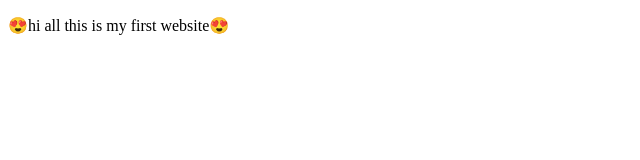
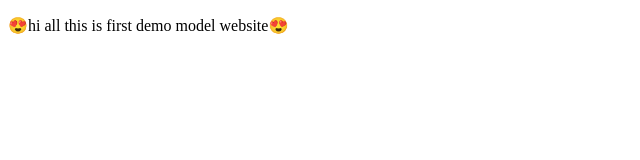
Before and after one commit to saravanangokul/first-website, a plain HTML site: page index.html in a window 1280 px wide. Shown: the whole page, without its empty margins (0-640 px from the left). Drawn offline with Linux system fonts and the light colour scheme.

Commit message:
head and p change

```diff
--- a/index.html
+++ b/index.html
@@ -3,9 +3,9 @@
 <head>
     <meta charset="UTF-8">
     <meta name="viewport" content="width=device-width, initial-scale=1.0">
-    <title>FIRST WEBSITE😍</title>
+    <title>FIRST WEBSITE</title>
 </head>
 <body>
-   <p>😍hi all this is my first website😍</p>
+   <p>😍hi all this is first demo model website😍</p>
 </body>
 </html>
```
